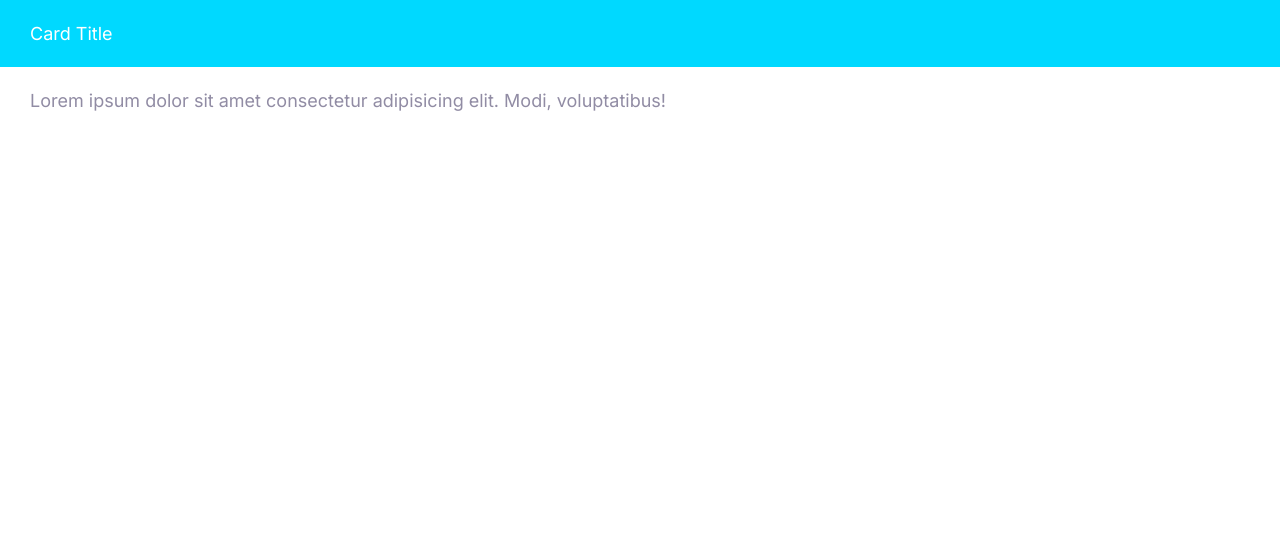
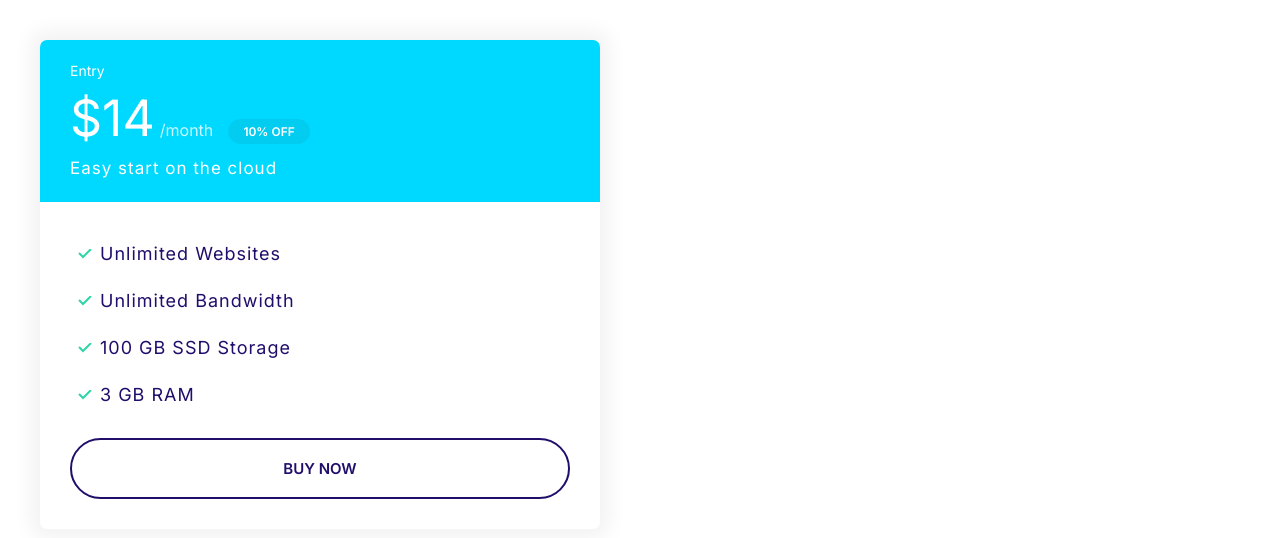
Before and after one commit to elainegrace/mosh-htmlcss, a plain HTML site: page index.html in a window 1280 px wide. Drawn offline with Linux system fonts and the light colour scheme.

Commit message:
Made cards.

```diff
--- a/css/styles.css
+++ b/css/styles.css
@@ -117,6 +117,7 @@ a {
 
 .badge--small {
   font-size: 1.6rem;
+  padding: 0.5rem 1.5rem;
 }
 
 @media screen and (min-width: 1024px) {
@@ -297,3 +298,56 @@ a {
   background: var(--color-secondary);
   color: #fff;
 }
+
+.card--secondary .badge--secondary {
+  background: #02cdf1;
+}
+
+/* Plans */
+.plan__name {
+  color: #fff;
+  font-size: 2.4rem;
+  margin: 0;
+  font-weight: 500;
+}
+
+.plan__price {
+  font-size: 6rem;
+}
+
+.plan__billing-cycle {
+  font-size: 2.4rem;
+  font-weight: 300;
+  opacity: 0.8;
+  margin-right: 1rem;
+}
+
+.plan__description {
+  font-size: 2rem;
+  font-weight: 300;
+  letter-spacing: 1px;
+  display: block;
+}
+
+.plan .list__item {
+  letter-spacing: 1px;
+  margin-bottom: 2rem;
+}
+
+@media screen and (min-width: 1024px) {
+  .plan__name {
+    font-size: 1.4rem;
+  }
+
+  .plan__price {
+    font-size: 5rem;
+  }
+
+  .plan__billing-cycle {
+    font-size: 1.6rem;
+  }
+
+  .plan__description {
+    font-size: 1.7rem;
+  }
+}
--- a/index.html
+++ b/index.html
@@ -15,11 +15,27 @@
   </head>
 
   <body>
-    <div class="card--secondary">
-      <header class="card__header">Card Title</header>
-      <div class="card__body">
-        Lorem ipsum dolor sit amet consectetur adipisicing elit. Modi,
-        voluptatibus!
+    <div style="width: 50%; padding: 4rem">
+      <div class="plan">
+        <div class="card card--secondary">
+          <header class="card__header">
+            <h3 class="plan__name">Entry</h3>
+            <span class="plan__price">$14</span>
+            <span class="plan__billing-cycle">/month</span>
+            <span class="badge badge--secondary badge--small">10% OFF</span>
+            <span class="plan__description">Easy start on the cloud</span>
+          </header>
+          <div class="card__body">
+            <ul class="list list--tick">
+              <li class="list__item">Unlimited Websites</li>
+              <li class="list__item">Unlimited Bandwidth</li>
+              <li class="list__item">100 GB SSD Storage</li>
+              <li class="list__item">3 GB RAM</li>
+            </ul>
+
+            <button class="btn btn--outline btn--block">Buy Now</button>
+          </div>
+        </div>
       </div>
     </div>
   </body>
```
